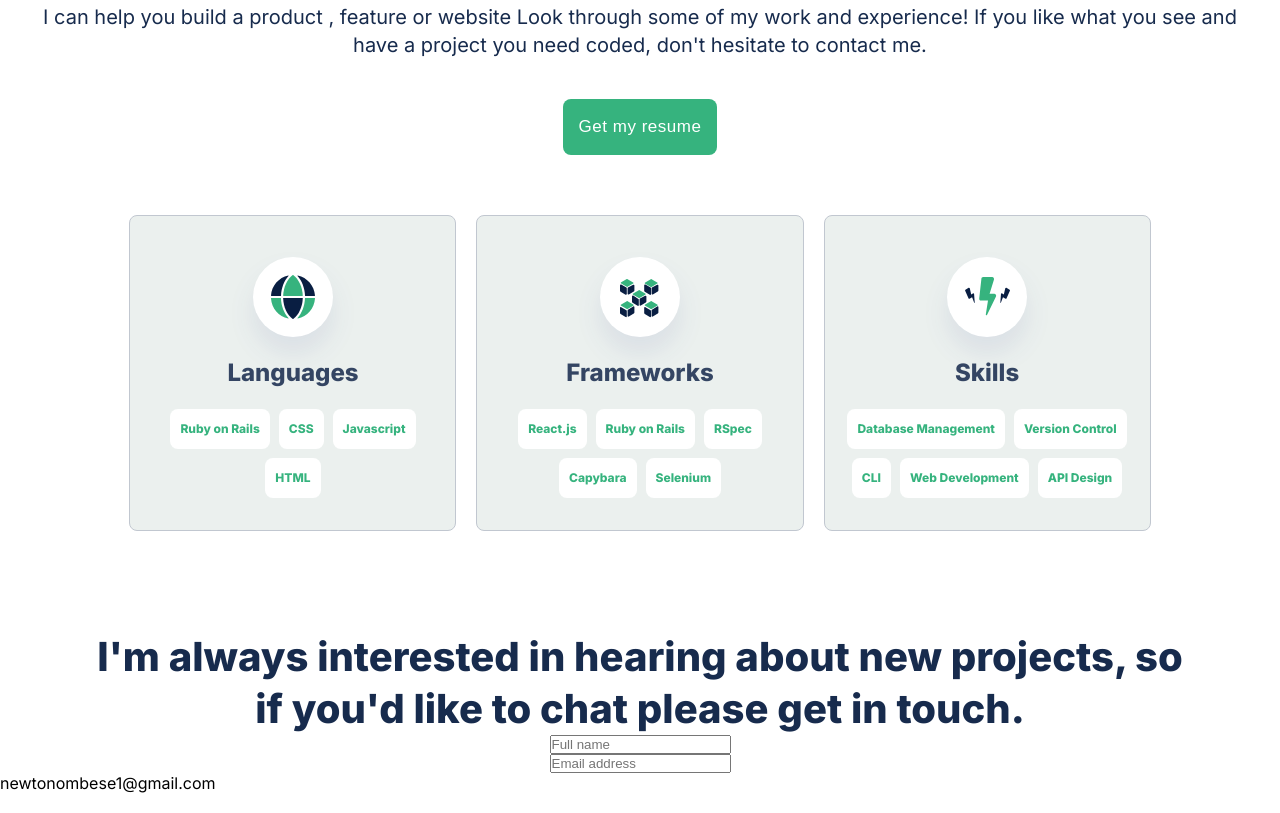
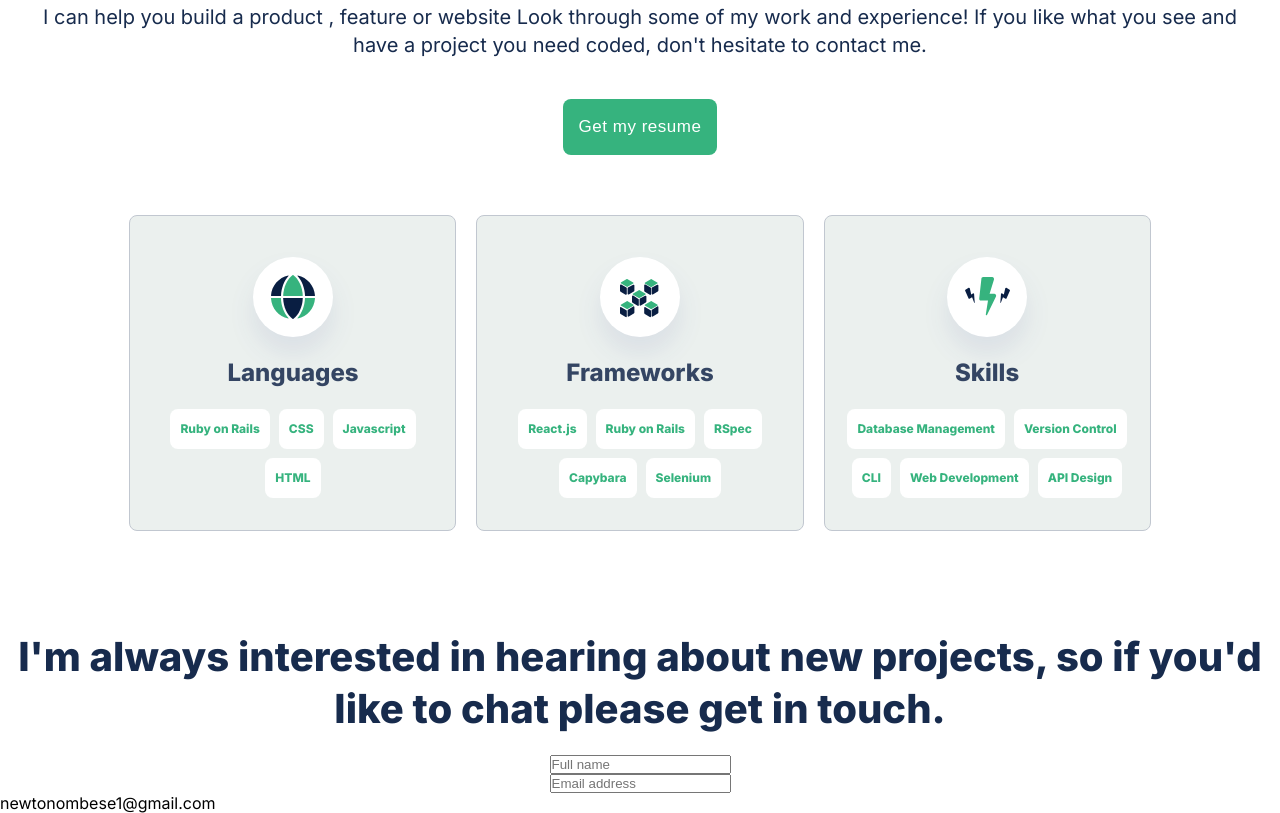
Before and after one commit to nejidevelops/Newton-Portfolio, a website: page index.html in a window 1280 px wide. Shown: the part 2152-2965 px from the top of the page. Drawn offline with Linux system fonts and the light colour scheme.

Commit message:
Add a margin bottom for the h3 in the contact me section

```diff
--- a/style.css
+++ b/style.css
@@ -315,7 +315,7 @@ body {
     line-height: 52px;
     text-align: center;
     color: #172b4d;
-    margin: 0 80px;
+    margin-bottom: 20px;
   }
 
   .contact-me form input {
```
